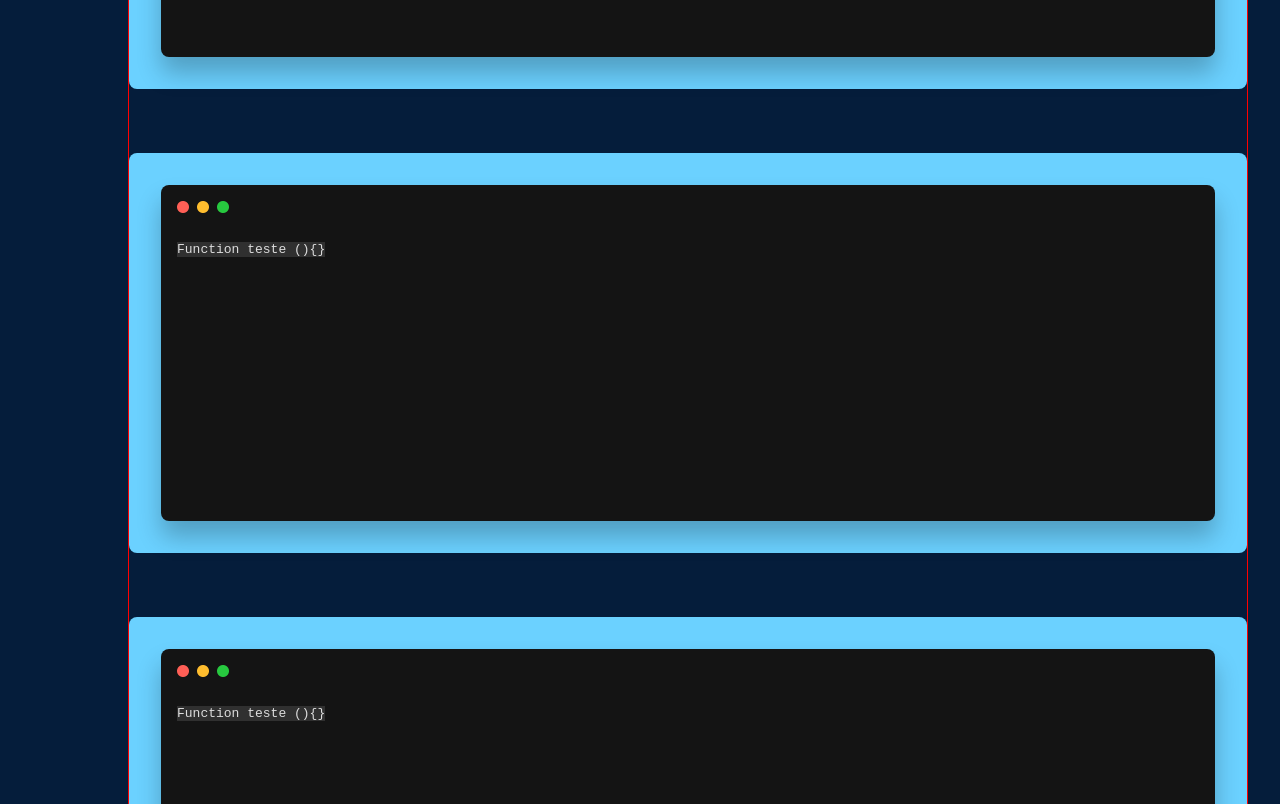
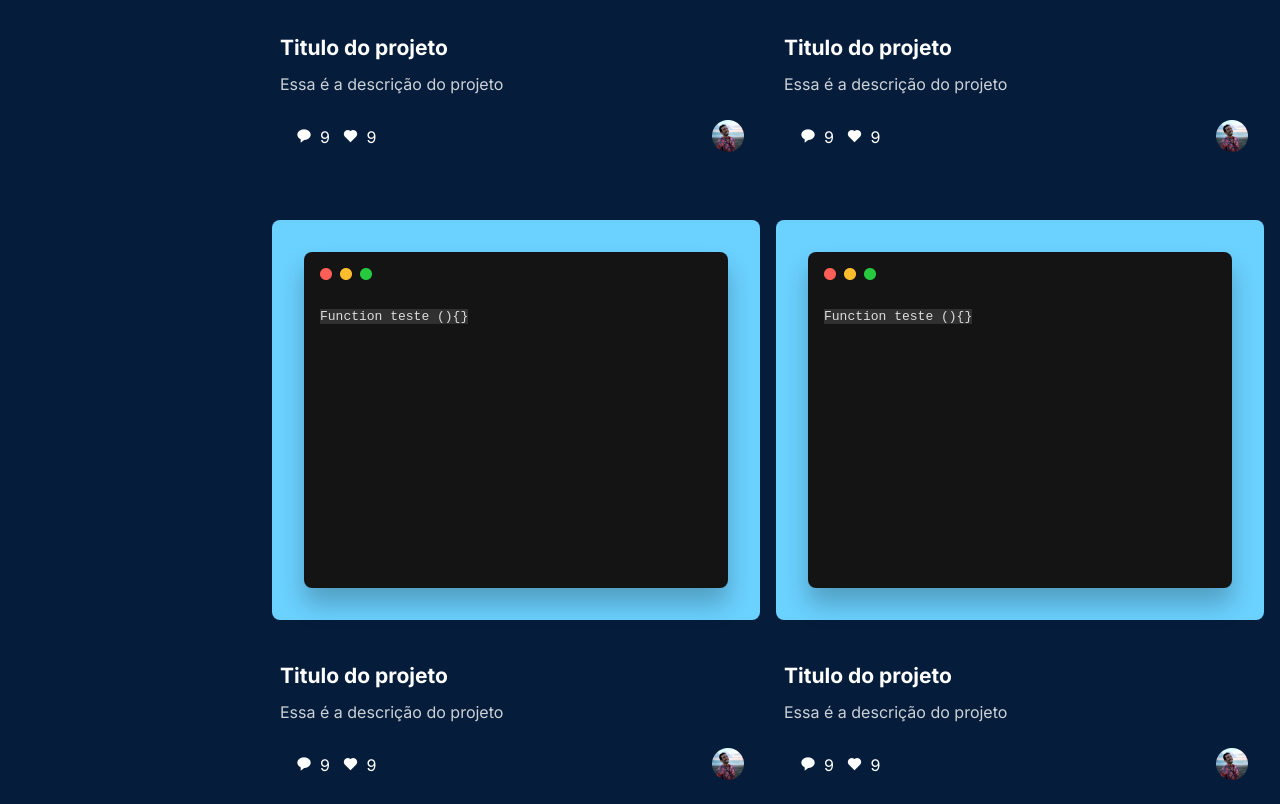
Before and after one commit to DevM-Garcia/Alura-code, a plain HTML site: page comunidade.html in a window 1280 px wide. Shown: the part 520-1324 px from the top of the page. Drawn offline with nearby package versions, Linux system fonts and the light colour scheme.

Commit message:
atualizando

```diff
--- a/comunidade.css
+++ b/comunidade.css
@@ -1,15 +1,56 @@
 .main-comunidade {
     flex-direction: row-reverse;
-    padding: 1rem;
-}
 
-.lista-code {
-    margin: 5rem 0 0 0;
 }
 
 .box-lista-code {
-    border: 1px solid red;
     height: auto;
-    width: 70rem;
+    display: grid;
+    grid-template-columns: 1fr 1fr;
+    gap: 1rem;
+}
 
+.card_content {
+    display: flex;
+    padding: 0.5rem;
+    flex-direction: column;
+    align-items: flex-start;
+    gap: 0.5rem;
 }
+
+.title-card {
+    width: 29.5rem;
+    height: 2rem;
+    color: #fff;
+    font-size: 1.3125rem;
+    font-weight: 700;
+    line-height: 1.96875rem;
+}
+
+.subtitle-card {
+    width: 29.5rem;
+    height: 1.5rem;
+    color: #fff;
+    font-size: 1rem;
+    font-weight: 400;
+    line-height: 1.5rem;
+    opacity: 0.8;
+}
+
+.card_actions {
+    display: flex;
+    padding: 1rem 1rem;
+    justify-content: space-between;
+}
+
+.components {
+    color: #fff;
+}
+
+.components i {
+    padding: 0.5rem;
+    gap: 0.5rem;
+    border-radius: 1rem;
+    background: rgba(255, 255, 255, 255, 0.00);
+    cursor: pointer;
+}
--- a/comunidade.html
+++ b/comunidade.html
@@ -51,8 +51,7 @@
                 </ul>
             </div>
         </section>
-        <section class="lista-code">
-            <div class="box-lista-code">
+        <div class="box-lista-code" id="lista">
             <section class="code">
                 <div class="code_editor">
                     <div class="code-editor">
@@ -63,9 +62,20 @@
                         </div>
                     </div>
                 </div>
-
+                <div class="card_content">
+                    <p class="title-card">Titulo do projeto</p>
+                    <p class="subtitle-card">Essa é a descrição do projeto</p>
+                </div>
+                <div class="card_actions">
+                    <div class="components">
+                        <i class='bx bxs-message-rounded'></i>9
+                        <i class='bx bxs-heart'></i>9
+                    </div>
+                    <div class="img-harry">
+                        <img src="./Img/Photo.png" alt="">
+                    </div>
+                </div>
             </section>
-
             <section class="code">
                 <div class="code_editor">
                     <div class="code-editor">
@@ -76,9 +86,20 @@
                         </div>
                     </div>
                 </div>
-
+                <div class="card_content">
+                    <p class="title-card">Titulo do projeto</p>
+                    <p class="subtitle-card">Essa é a descrição do projeto</p>
+                </div>
+                <div class="card_actions">
+                    <div class="components">
+                        <i class='bx bxs-message-rounded'></i>9
+                        <i class='bx bxs-heart'></i>9
+                    </div>
+                    <div class="img-harry">
+                        <img src="./Img/Photo.png" alt="">
+                    </div>
+                </div>
             </section>
-
             <section class="code">
                 <div class="code_editor">
                     <div class="code-editor">
@@ -89,9 +110,20 @@
                         </div>
                     </div>
                 </div>
-
+                <div class="card_content">
+                    <p class="title-card">Titulo do projeto</p>
+                    <p class="subtitle-card">Essa é a descrição do projeto</p>
+                </div>
+                <div class="card_actions">
+                    <div class="components">
+                        <i class='bx bxs-message-rounded'></i>9
+                        <i class='bx bxs-heart'></i>9
+                    </div>
+                    <div class="img-harry">
+                        <img src="./Img/Photo.png" alt="">
+                    </div>
+                </div>
             </section>
-
             <section class="code">
                 <div class="code_editor">
                     <div class="code-editor">
@@ -102,11 +134,21 @@
                         </div>
                     </div>
                 </div>
-
+                <div class="card_content">
+                    <p class="title-card">Titulo do projeto</p>
+                    <p class="subtitle-card">Essa é a descrição do projeto</p>
+                </div>
+                <div class="card_actions">
+                    <div class="components">
+                        <i class='bx bxs-message-rounded'></i>9
+                        <i class='bx bxs-heart'></i>9
+                    </div>
+                    <div class="img-harry">
+                        <img src="./Img/Photo.png" alt="">
+                    </div>
+                </div>
             </section>
         </div>
-        </section>
-
     </main>
 
     <!-- container principal -->
--- a/script.js
+++ b/script.js
@@ -33,16 +33,3 @@ function aplicaHighlight() {
 botao.addEventListener('click', () => {
     aplicaHighlight()
 });
-
-// formulario
-
-
-
-const form = document.getElementById("novoItem");
-
-form.addEventListener('submit', (evento) => {
-    evento.preventDefault()
-    console.log(evento)
-    console.log(evento.target.elements['name'].value)
-    console.log(evento.target.elements['description'].value)
-})
```
Lines whose indentation alone changed are shown as unchanged.
